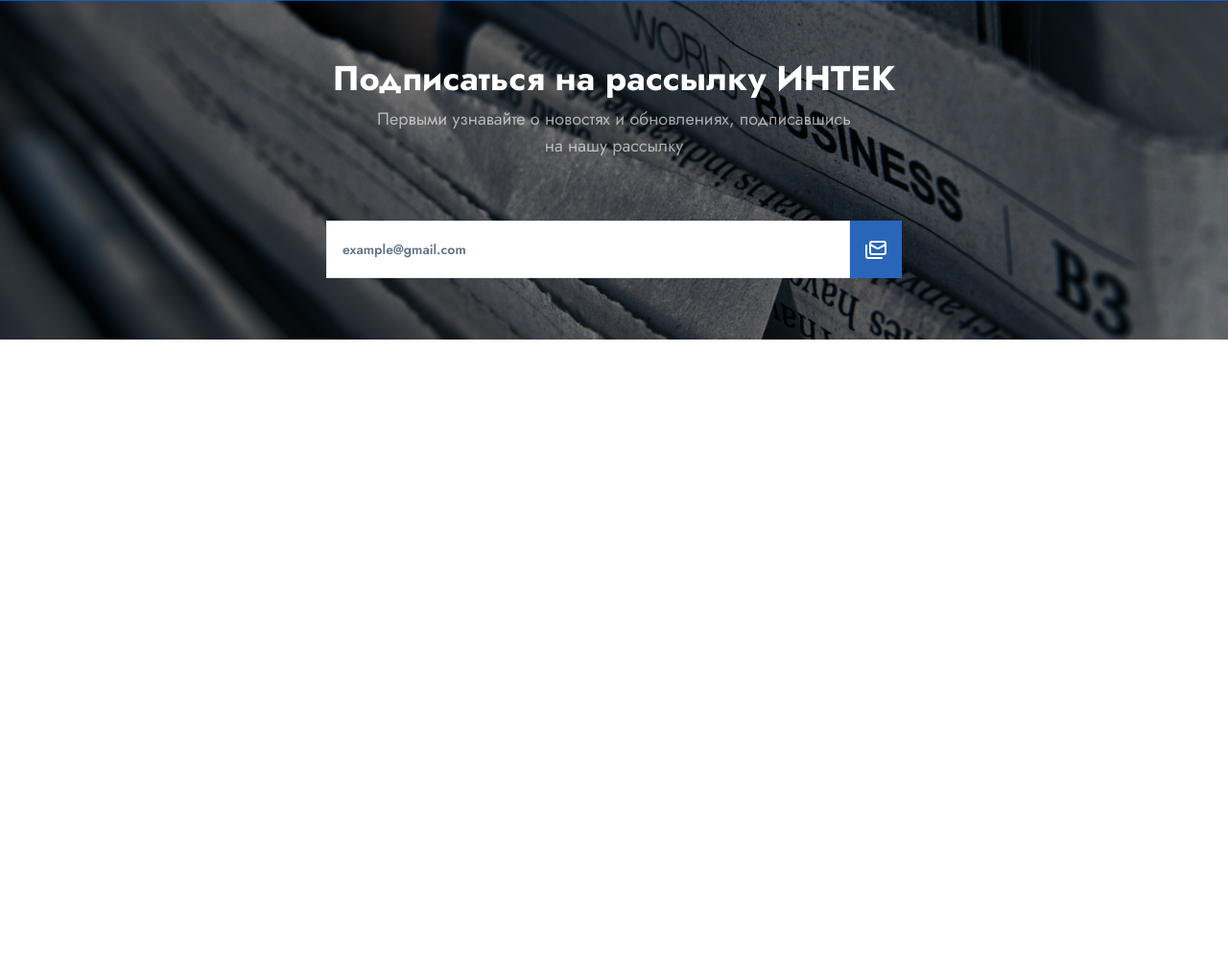
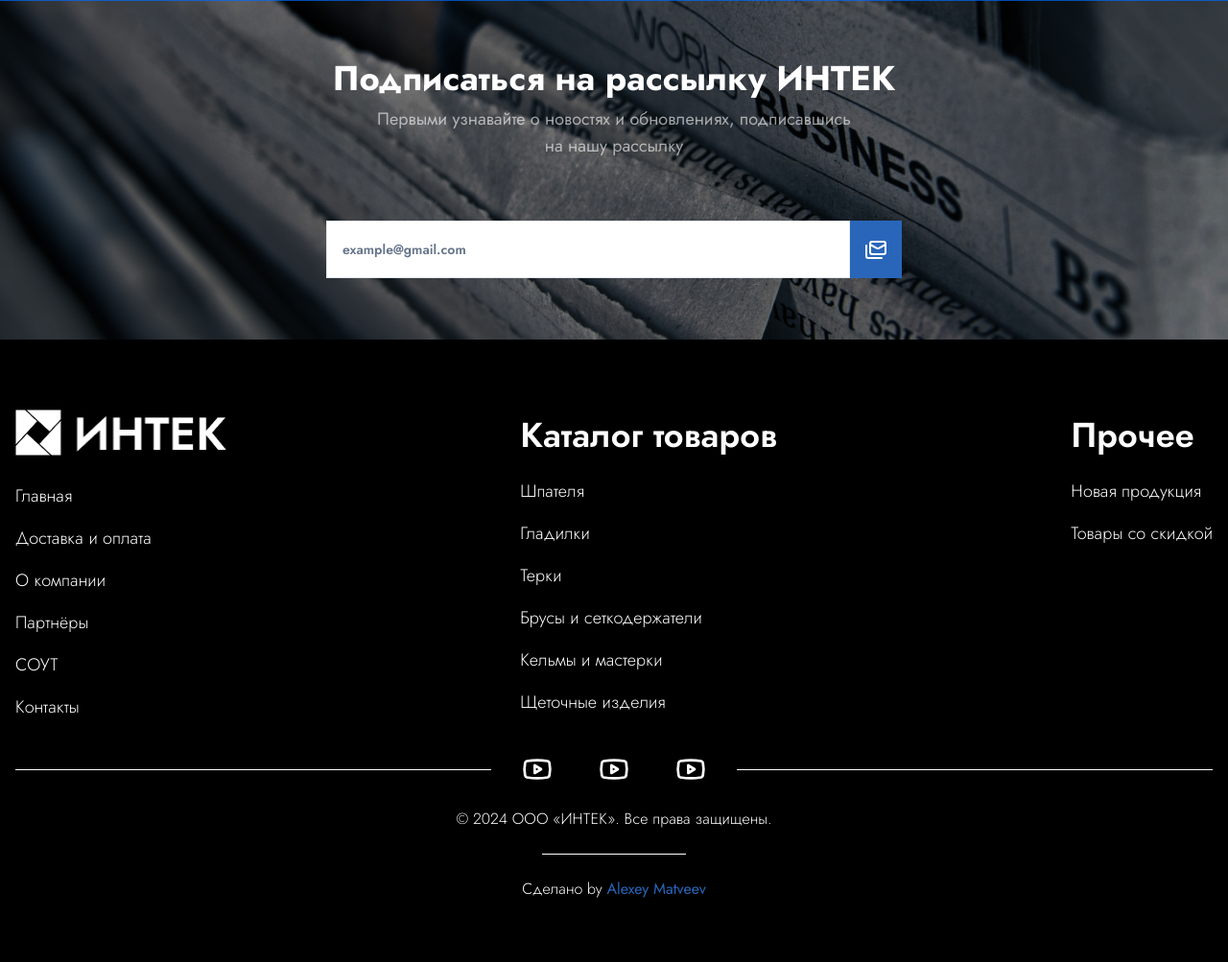
Before and after one commit to Hoobbaaboobba/intek-react, an Astro site: page /kelma-oval in a window 1280 px wide. Shown: the part 1005-2008 px from the top of the page at 96% size. Before the commit the page ends 1359 px from the top, so only its background shows below. Built offline with nearby package versions, Linux system fonts and the light colour scheme; Astro itself is replaced by a stand-in of ours.

Commit message:
add: footer

```diff
--- /dev/null
+++ b/src/components/Global/Footer/Footer.astro
@@ -0,0 +1,130 @@
+---
+import { Image } from "astro:assets"
+import { YoutubeIcon } from "lucide-react"
+
+const mainButtons = [
+    {
+        label: 'Главная',
+        href: '/',
+    },
+    {
+        label: 'Доставка и оплата',
+        href: '/',
+    },
+    {
+        label: 'О компании',
+        href: '/',
+    },
+    {
+        label: 'Партнёры',
+        href: '/',
+    },
+    {
+        label: 'СОУТ',
+        href: '/',
+    },
+    {
+        label: 'Контакты',
+        href: '/',
+    },
+]
+
+const catalogButtons = [
+    {
+        label: 'Шпателя',
+        href: '/',
+    },
+    {
+        label: 'Гладилки',
+        href: '/',
+    },
+    {
+        label: 'Терки',
+        href: '/',
+    },
+    {
+        label: 'Брусы и сеткодержатели',
+        href: '/',
+    },
+    {
+        label: 'Кельмы и мастерки',
+        href: '/',
+    },
+    {
+        label: 'Щеточные изделия',
+        href: '/',
+    },
+]
+
+const otherButtons = [
+    {
+        label: 'Новая продукция',
+        href: '/'
+    },
+    {
+        label: 'Товары со скидкой',
+        href: '/'
+    },
+]
+---
+
+<footer class="w-full bg-black flex justify-center items-center py-16 px-4">
+    <div class="w-full flex-col max-w-[1300px] flex justify-center items-center">
+        <div class="w-full flex flex-col md:flex-row justify-center items-center text-center md:text-start md:items-start md:justify-between">
+            <div class="flex flex-col w-ful">
+                <Image src='/images/white-logo.png' alt='Белый логотип ИНТЕК' width={220} height={69} />
+                <ul class="flex flex-col gap-4 mt-4">
+                    {mainButtons.map((button) => (
+                        <li class="text-white text-lg">
+                            <a href={button.href} class="footerLinks font-light">{button.label}</a>
+                        </li>
+                    ))}
+                </ul>
+            </div>
+            <div class="flex flex-col w-ful py-4">
+                <h2 class="text-white text-4xl font-semibold">Каталог товаров</h2>
+                <ul class="flex flex-col gap-4 mt-6">
+                    {catalogButtons.map((button) => (
+                        <li class="text-white text-lg">
+                            <a href={button.href} class="footerLinks font-light">{button.label}</a>
+                        </li>
+                    ))}
+                </ul>
+            </div>
+            <div class="flex flex-col w-ful py-4">
+                <h2 class="text-white text-4xl font-semibold">Прочее</h2>
+                <ul class="flex flex-col gap-4 mt-6">
+                    {otherButtons.map((button) => (
+                        <li class="text-white text-lg">
+                            <a href={button.href} class="footerLinks font-light">{button.label}</a>
+                        </li>
+                    ))}
+                </ul>
+            </div>
+        </div>
+        <div class="w-full flex justify-center items-center gap-8 my-6">
+            <div class="w-full bg-white h-[1px]"></div>
+            <ul class="flex text-white gap-12">
+                <li>
+                    <a href="/">
+                        <YoutubeIcon className="w-8 h-8 hover:text-main-blue transition"/>
+                    </a>
+                </li>
+                <li>
+                    <a href="/">
+                        <YoutubeIcon className="w-8 h-8 hover:text-main-blue transition"/>
+                    </a>
+                </li>
+                <li>
+                    <a href="/">
+                        <YoutubeIcon className="w-8 h-8 hover:text-main-blue transition"/>
+                    </a>
+                </li>
+            </ul>
+            <div class="w-full bg-white h-[1px]"></div>
+        </div>
+        <span class="text-white font-light">© 2024 ООО «ИНТЕК». Все права защищены.</span>
+        <div class="bg-white w-[150px] h-[1px] my-6"></div>
+        <p class="text-white font-light">Сделано by <a href='/' class="text-main-blue font-normal hover:text-main-blue/80 transition">Alexey Matveev</a></p>
+    </div>
+</footer>
--- a/src/components/Pages/MainPage/CatalogSection/CatalogSection.astro
+++ b/src/components/Pages/MainPage/CatalogSection/CatalogSection.astro
@@ -44,10 +44,10 @@
       <div class="flex w-full max-w-[1300px] flex-col gap-8">
         <div>
           <h1 class="text-4xl text-dark-gray font-bold">Наша продукция</h1>
-          <h2 class="text-xl text-primary/50 mb-2">
+          <h2 class="text-xl text-primary/50 mb-2 font-light">
             Самые актуальные инструменты по выгодным ценам.
           </h2>
-          <a href="" class="under text-2xl font-semibold">
+          <a href="" class="under text-2xl font-semibold text-dark-gray">
             Больше товаров
           </a>
         </div>
@@ -74,7 +74,7 @@
             ))}
           </div>
         </div>
-        <div class="hidden sm:grid gap-8 sm:grid-cols-2 lg:grid-cols-4">
+        <div class="w-full hidden sm:grid gap-8 sm:grid-cols-2 lg:grid-cols-4">
           {items.slice(4, 8).map((item) => (
             <CatalogItems src={item.src} title={item.title} />
           ))}
--- a/src/components/Pages/MainPage/Diagramm/DiagrammAmount.tsx
+++ b/src/components/Pages/MainPage/Diagramm/DiagrammAmount.tsx
@@ -64,7 +64,7 @@
           <CardTitle className="text-4xl text-dark-gray">
             Реализация продукции, штук
           </CardTitle>
-          <CardDescription className="text-md gap-2 text-dark-gray">
+          <CardDescription className="text-md gap-2 font-light text-dark-gray">
             <span>В 2021 году реализовано более</span>{" "}
             <span className="text-green-500">11 млн. шт. изделий</span>
           </CardDescription>
--- a/src/components/Pages/MainPage/Diagramm/DiagrammIncome.tsx
+++ b/src/components/Pages/MainPage/Diagramm/DiagrammIncome.tsx
@@ -64,7 +64,7 @@
           <CardTitle className="text-4xl text-dark-gray">
             Выручка, руб
           </CardTitle>
-          <CardDescription className="text-md text-dark-gray">
+          <CardDescription className="text-md font-light text-dark-gray">
             <span>Рост выручки в 2021 году к 2019 году более</span>{" "}
             <span className="text-green-500">19,8%</span>
           </CardDescription>
@@ -107,7 +107,7 @@
                               </div> */}
                               <div className="flex flex-col">
                                 <span className="text-[0.70rem] uppercase text-muted-foreground">
-                                  Реализовано
+                                  Выручка
                                 </span>
                                 <span className="font-bold">
                                   {payload[1].value} млн
--- a/src/components/Pages/MainPage/SliderSection/SliderCard.tsx
+++ b/src/components/Pages/MainPage/SliderSection/SliderCard.tsx
@@ -32,14 +32,16 @@
           </div>
         </a>
       </div>
-      <div className="bg-super-light-gray flex h-full w-full flex-col items-start justify-center gap-4 p-8 sm:p-12 md:gap-8 md:p-16">
+      <div className="flex h-full w-full flex-col items-start justify-center gap-4 bg-super-light-gray p-8 sm:p-12 md:gap-8 md:p-16">
         <h1 className="text-3xl font-semibold text-dark-gray md:text-5xl">
           {title}
         </h1>
         <p className="text-lg font-light text-dark-gray md:text-2xl">
           {description}
         </p>
-        <button className="under text-xl font-bold">Читать далее</button>
+        <button className="under text-xl font-bold text-dark-gray">
+          Читать далее
+        </button>
       </div>
     </div>
   );
--- a/src/layouts/Layout.astro
+++ b/src/layouts/Layout.astro
@@ -13,6 +13,7 @@
 import ReviewsSection from '@/components/Global/ReviewsSection/ReviewsSection'
 import NewsSection from '@/components/Global/News/NewsSection.astro'
 import SubscribeSection from '@/components/Global/Subscribe/SubscribeSection.astro'
+import Footer from '@/components/Global/Footer/Footer.astro'
 
 const canonicalURL = Astro.url.pathname
 ---
@@ -29,5 +30,6 @@
 		<NewsSection/>
 		<ReviewsSection client:load/>
 		<SubscribeSection/>
+		<Footer/>
 	</body>
 </html>
--- a/src/styles/globals.css
+++ b/src/styles/globals.css
@@ -4,6 +4,32 @@
 
 * {
   font-family: "Jost", sans-serif;
+}
+
+.footerLinks {
+  position: relative;
+}
+
+.footerLinks::after {
+  content: "";
+  position: absolute;
+  bottom: 0;
+  right: 0;
+  height: 2px;
+  width: 0%;
+  background-color: #2966ba;
+  transition: 150ms;
+}
+
+.footerLinks:hover::after {
+  content: "";
+  position: absolute;
+  bottom: 0;
+  right: 0;
+  height: 2px;
+  width: 70%;
+  background-color: #2966ba;
+  transition: 150ms;
 }
 
 .highlighted a {
```
Also changed, not shown: src/components/Pages/MainPage/YandexMapSection/YandexMap.tsx (+4 -4 lines), public/images/white-logo.png (added).
